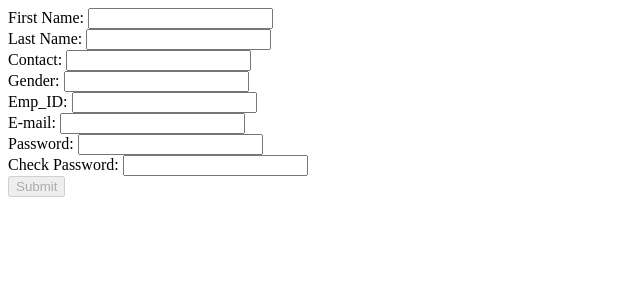
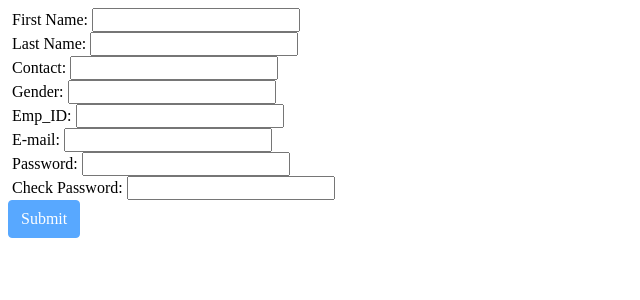
Before and after one commit to himanshuf35/ReactiveForms, an Angular app: page / in a window 1280 px wide. Shown: the top 300 px of the page, without its empty margins (0-640 px from the left). Built offline with nearby package versions, Linux system fonts and the light colour scheme.

Commit message:
some few enhancements

```diff
--- a/package.json
+++ b/package.json
@@ -20,7 +20,11 @@
     "@angular/platform-browser": "^6.1.0",
     "@angular/platform-browser-dynamic": "^6.1.0",
     "@angular/router": "^6.1.0",
+    "bootstrap": "^4.1.3",
     "core-js": "^2.5.4",
+    "font-awesome": "^4.7.0",
+    "install": "^0.12.1",
+    "npm": "^6.2.0",
     "rxjs": "^6.0.0",
     "zone.js": "~0.8.26"
   },
--- a/src/app/rform/rform.component.css
+++ b/src/app/rform/rform.component.css
@@ -0,0 +1,2 @@
+@import "~bootstrap/dist/css/bootstrap.css";
+@import "~font-awesome/css/font-awesome.css";
--- a/src/app/rform/rform.component.html
+++ b/src/app/rform/rform.component.html
@@ -94,8 +94,9 @@
 
     <label for="password"></label>
     Password:
-    <input type="password" id="password" formControlName="password">
-
+    <input [type]=showPassword id="password" formControlName="password">
+    <button type="button" class="btn btn-default" id="eye" (click)="showPass()">
+    </button>
     <br>
     <div *ngIf="reactform.controls.password.invalid && (reactform.controls.password.dirty || reactform.controls.password.touched)"
     class="alert alert-danger">
--- a/src/app/rform/rform.component.ts
+++ b/src/app/rform/rform.component.ts
@@ -16,6 +16,9 @@ export class RformComponent implements OnInit {
 
   }
   check:boolean
+  showPassword='password'
+  showEnable:boolean
+
   //data:Object
   reactform:FormGroup=new FormGroup(
     {
@@ -45,6 +48,18 @@ export class RformComponent implements OnInit {
     this.check=false;
     else
    this.check=true;
+    }
+    showPass(){
+      if(this.showEnable){
+        this.showPassword="text";
+        this.showEnable=false;
+      }
+
+      else{
+        this.showPassword="password";
+        this.showEnable=true;
+      }
+
     }
 
 
```
Also changed, not shown: 1 other file (tests, documents, lock files or other folders).
